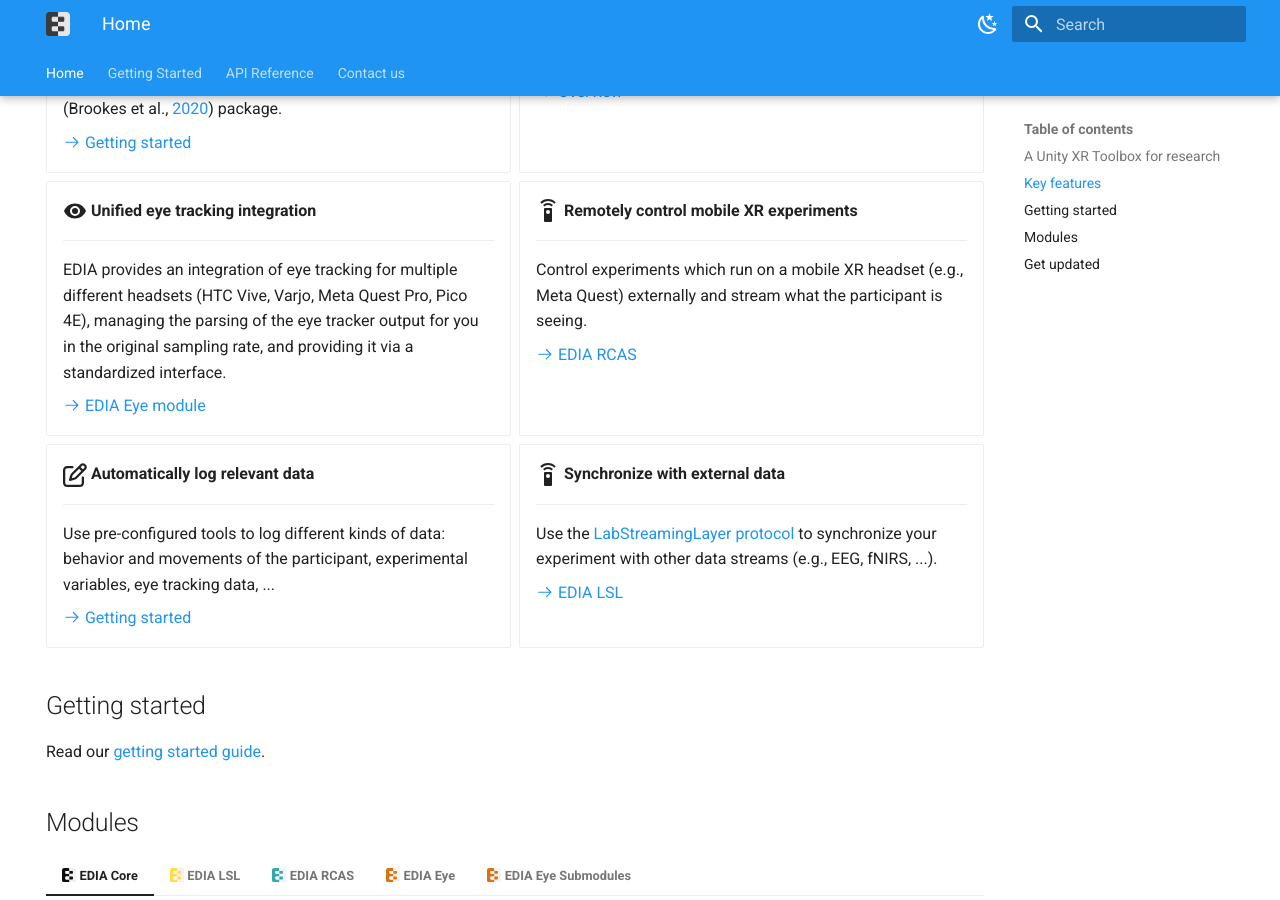
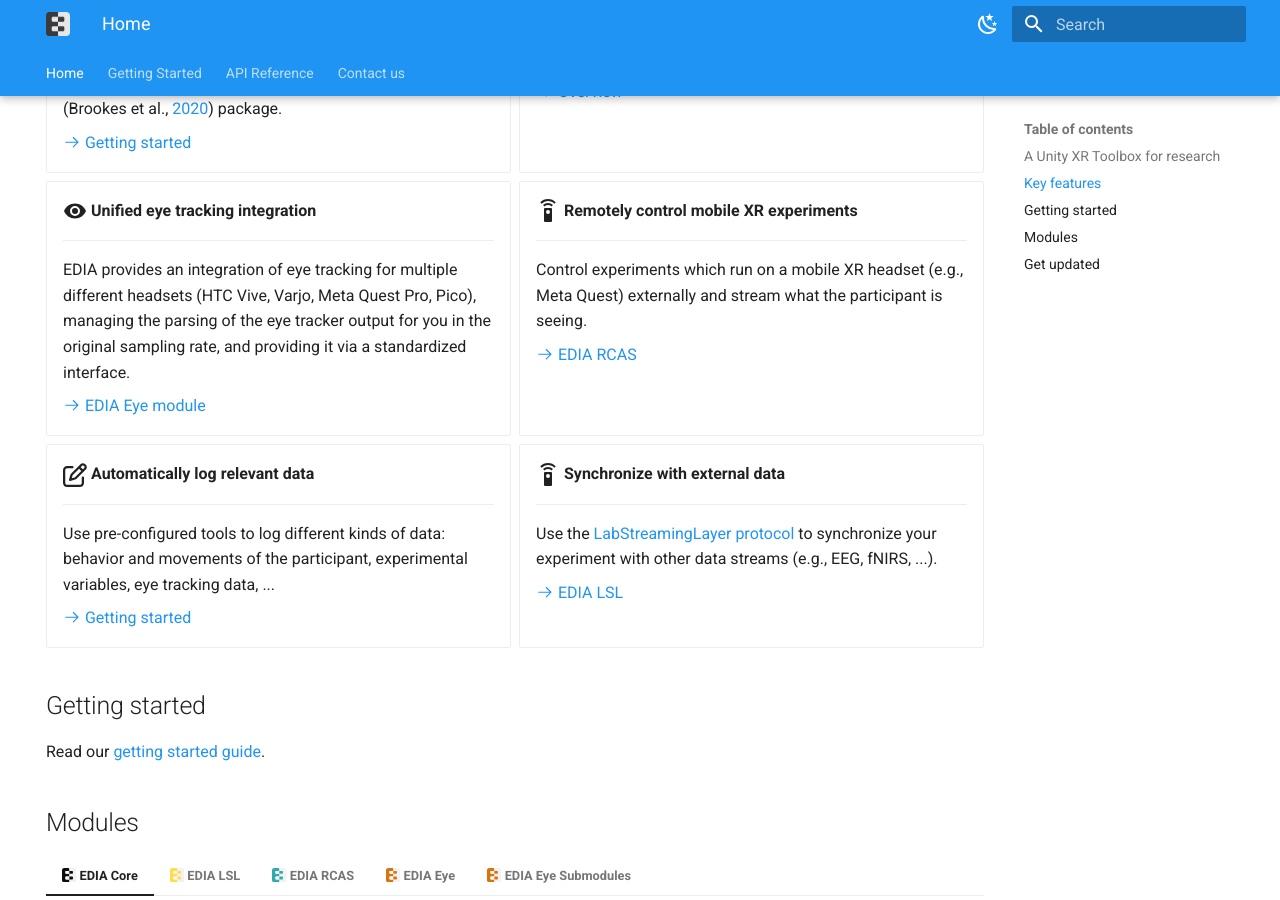
Before and after one commit to edia-toolbox/edia_page, an MkDocs documentation site: the page built from docs/index.md, in a window 1280 px wide and 900 px high, scrolled down 478 px. Built offline with MkDocs 1.6.1 and Material for MkDocs 9.7.7, drawn with Linux system fonts in a browser that asks for light colours; emoji names are drawn with the system emoji font.

Commit message:
css not found

```diff
--- a/docs/index.md
+++ b/docs/index.md
@@ -31,7 +31,7 @@
 
     ---
 
-    EDIA provides an integration of eye tracking for multiple different headsets (HTC Vive, Varjo, Meta Quest Pro, Pico 4E), managing the parsing of the eye tracker output for you in the original sampling rate, and providing it via a standardized interface.
+    EDIA provides an integration of eye tracking for multiple different headsets (HTC Vive, Varjo, Meta Quest Pro, Pico), managing the parsing of the eye tracker output for you in the original sampling rate, and providing it via a standardized interface.
 
     [:octicons-arrow-right-24: EDIA Eye module](#)
 
--- a/mkdocs.yml
+++ b/mkdocs.yml
@@ -3,7 +3,6 @@
 theme:
   logo: assets/logo.png
   favicon: assets/favicon.ico
-    #logo: fontawesome/brands/500px
   features:
     - navigation.tabs
     - navigation.tabs.sticky
@@ -27,7 +26,7 @@
       primary: cyan
       accent: amber
   extra_css:
-    - overrides/.css/custom.css
+    - overrides/css/custom.css
 
 markdown_extensions:
   - attr_list
```
Also changed, not shown: docs/gettingstarted.md (+3 -1 lines), overrides/css/custom.css (renamed from overrides/.css/custom.css).
